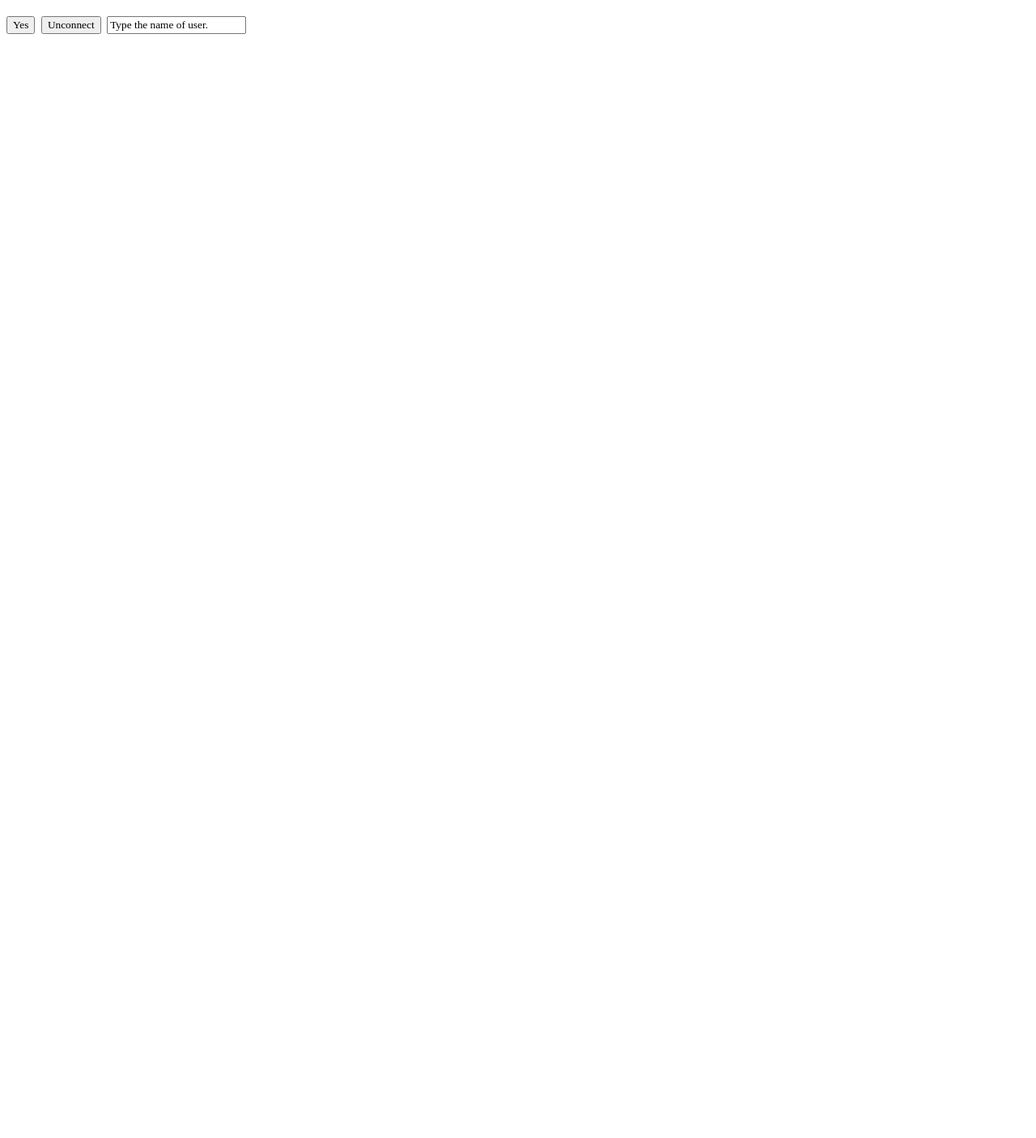
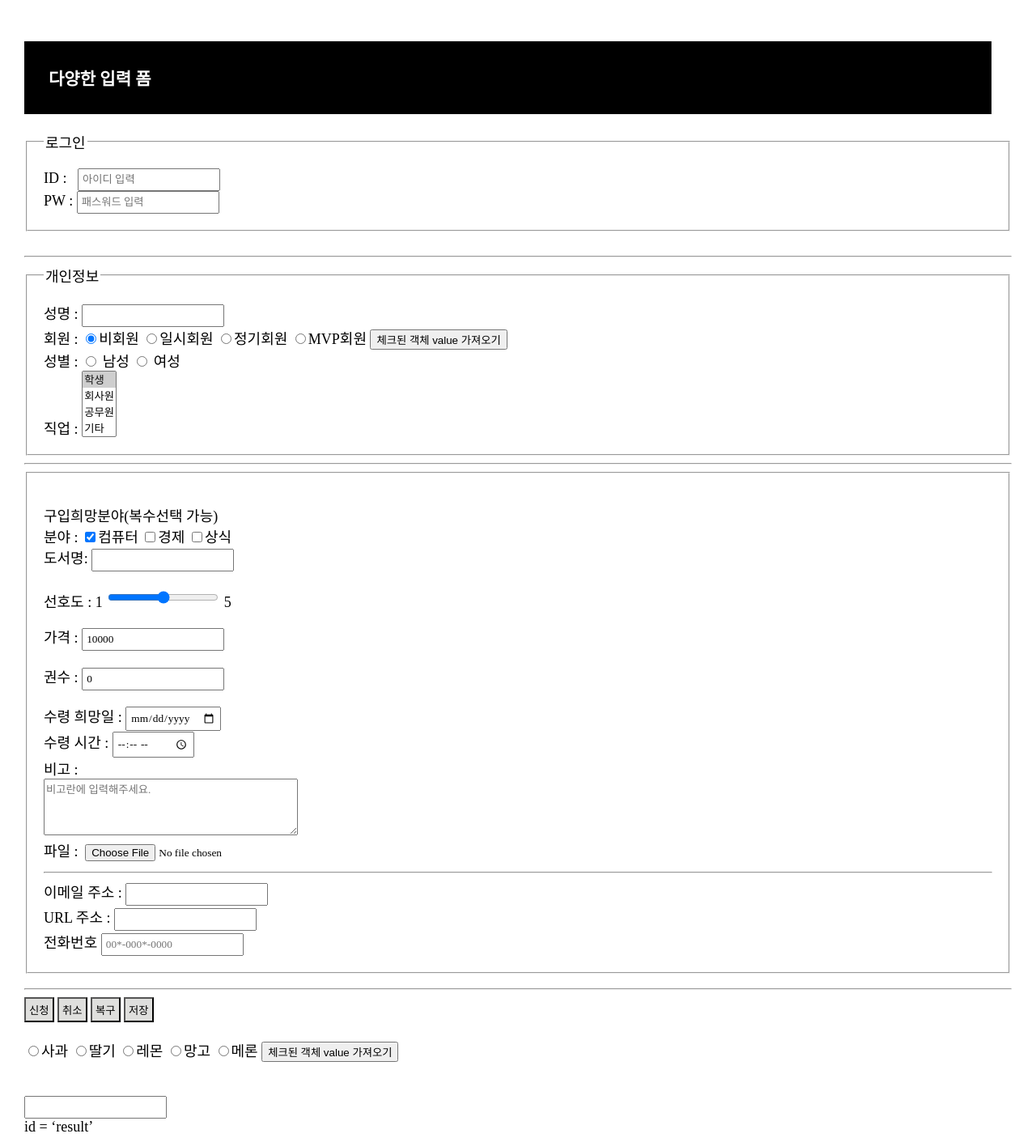
Before and after one commit to 0xcplus/example, a plain HTML site: page index.html in a window 1280 px wide. Shown: the whole page at 81% size. Before the commit the page ends 800 px from the top, so only its background shows below. Drawn offline with Linux system fonts and the light colour scheme.

Commit message:
ANYWAY THE SAME ONE, PROBABLY

```diff
--- a/index.html
+++ b/index.html
@@ -1,47 +1,157 @@
 <!DOCTYPE html>
 <html lang="en">
  <head>
-  <meta charset="UTF-8">
-  <style>
-	body
-	{
-	font-family:"noto sans KR";
-	font-size:30px;
-	}
+ 	<meta charset="UTF-8">
+ 	<style>
+		h3 { width:93%; padding:30px;
+		border : round;
+		background-color:black; color:white;}
 
-	input
-	{
-	font-family:"noto sans KR";
-	}
-  </style>
-  <title>CHAPTER 10</title>
+		body { font-family:"noto sans KR light"; font-size:18px;
+		margin:10px; padding:20px;}
+		form { font-family:"noto sans KR";}
+		option, textarea { font-family:"noto sans KR";}
+		input { font-family:"나눔고딕otf";
+		padding:4px;}
+		fieldset { padding:20px;}
+
+		#color { background-color:#dfdfdd; color:black;
+		transition:1s;}
+		#color:hover { background-color:gray; color:white;
+		transition:1s;}
+	</style>
+  <title>example</title>
  </head>
  <body>
- 	<input type="button" value="Yes"  onclick="alert('Hello World');">
-	<input type="button" value="Unconnect" ondblclick="Summon();">
+ 	<h3>다양한 입력 폼</h3>
+	<form method="get" action="form_app.js">
+	<fieldset>
+		<legend>로그인</legend>
+		<!--name : 집단을 대표하는 동시에, 이를 나타내는 값-->
+		ID :  &nbsp; <input type="text" name="ID" placeholder="아이디 입력"/><br>
+		PW : <input type="password" name="PW"placeholder="패스워드 입력"/>
+	</fieldset><br>
 
-	<input id="UserName" type="text" value="Type the name of user.">
 
-	<script type="text/javascript">
-		function Summon()
-		{
-			var a = prompt("server");
-			alert("A summoner has left the game : "+a+" server");
-			dom.value=a;
-		}
+	<hr>
+	<fieldset>
+		<legend>개인정보</legend>
+		성명 : <input type="text" name="person" /><br>
 
-		var dom = document.getElementById("UserName");
-		dom.onclick = Summon;
+		회원 : <input type="radio" name="member" value="non"  checked/>비회원
+				<input type="radio" name="member" value="temp" />일시회원 <!--같은 name 중 하나-->
+				<input type="radio" name="member" value="regl" />정기회원
+				<input type="radio" name="member" value="MVP" />MVP회원
+				<button onclick="test1()">체크된 객체 value 가져오기 </button><br>
 
-		/*
-		1. document.폼이름.위젯ID.value;
-		2. document.forms[index].위젯ID.vlaue;
-		3. document.forms[index].elements[index].vlaue;
-		*/
-	</script>
-	<!--
-	onclick, ondblclick
-	onload, onresize, onscroll
-	-->
- </body>
+
+		성별 : <input type="radio" name="sex" value="male" id="man"/>
+				<label for="man">남성</label>
+				<input type="radio" name="sex" value="female" id="woman"/>
+				<label for="woman">여성</label><br>
+				<!--name : 변수에 해당+데이터 저장, id : 고유 데이터 정보
+				label 입력 폼 사용 용이-->
+		직업 : <select name="job" size="4" multiple/>
+					<option value="stud"  selected>학생</option>
+					<option value="comp">회사원</option>
+					<option>공무원</option> <option>기타</option>
+					<p>ctrl+클릭을 통해 다중선택이 가능합니다.</p>
+				</select>
+	</fieldset><hr>
+	<fieldset>
+		<p>
+		구입희망분야(복수선택 가능)<br>
+		분야 : <input type="checkbox" name="books" value="" checked/>컴퓨터 <!--미리 선택-->
+				<input type="checkbox" name="books" value="" />경제
+				<input type="checkbox" name="books" value="" />상식<br>
+
+		도서명: <input type="text" list="book" />
+		<datalist id="book">
+			<option value="멀티미디어배움터" label="정규과정" />
+			<option value="인터넷배움터" label="LMS" />
+			<option value="컴퓨터와 IT기술의 이해" label="인터넷진흥원" />
+		</datalist><br>
+
+		<p>선호도 : 1 <input type="range" min="1" max="5" value="3"> 5</p>
+		<p>가격 : <input type="number" name="price" min="" step="100" value="10000"></p>
+		<p>권수 : <input type="number" name="num" min="0" step="1" value="0"></p>
+		수령 희망일 : <input type="date" name="last_date" min="2010-01-01"><br>
+		수령 시간 : <input type="time" name="time_from" min="07:00" max="18:00"><br>
+
+
+
+		비고 : <br>
+				<textarea name="comments" rows="4" cols="40" placeholder="비고란에 입력해주세요."></textarea><br>
+		파일 : <input type="file" name="myfile"/>
+
+		<hr>이메일 주소 : <input type="email" />
+		<br>URL 주소 : <input type="url" />
+		<br>전화번호
+		<input type="tel" placeholder="00*-000*-0000" pattern="[0-9]{2,3}-[0-9]{3,4}-[0-9]{4}"/>
+	</fieldset>
+
+				<!--pattern
+				[A-Za-z]{no} : no개 만큼의 영문자를 입력
+				[0-9]{no} : no개 만큼의 숫자를 입력
+				[A-Za-z0-9]{min, max} : 영문자&숫자를 min에서 max만큼의 글자 수 입력
+				[0,9]+ : 숫자를 1개 이상 입력-->
+
+		</p> <hr>
+				<input type="submit" value="신청" id="color"/>
+				<input type="submit" value="취소" id="color"/>
+				<input type="reset" value="복구" id="color"/> <!--초기화-->
+				<input type="button" value="저장" id="color" onClick="alert('입력값 확인완료. 임시저장하였습니다.')"/>
+				<input type="image" src="" width="80mm" alt="" />
+
+				<!--search.naver?where=nexearch&sm=top_hty&fbm=1&ie=utf8&query=안녕하세요
+				-->
+
+
+
+				<br><br>
+				<input type="radio" name="fruit" value="apple"/>사과
+				<input type="radio" name="fruit" value="strawberry"/>딸기
+				<input type="radio" name="fruit" value="lemon"/>레몬
+				<input type="radio" name="fruit" value="mango"/>망고
+				<input type="radio" name="fruit" value="melon"/>메론
+				<button onclick="test()">체크된 객체 value 가져오기 </button>
+
+
+		<br></br><br><input type="text" id="name" onkeyup='printName()'/>
+		<!--onkeyup : 이벤트 호출 함수; 키보드에 압력을 가했다 다시 돌려놓을 때-->
+			<div> id = ‘result’</div>
+
+		<script>
+			  function printName() {
+				const name = document.getElementById('name').value;
+				document.getElementById("result").innerText = name;
+			  }
+
+			   function test() {
+					var obj_length = document.getElementsByName("fruit").length;
+
+					for (var i=0; i<obj_length; i++)
+					{
+						if (document.getElementsByName("fruit")[i].checked == true)
+						{
+							alert(document.getElementsByName("fruit")[i].value);
+						}
+					}
+				}
+
+				 function test1() {
+					var obj_length = document.getElementsByName("member").length;
+
+					for (var i=0; i<obj_length; i++)
+					{
+						if (document.getElementsByName("member")[i].checked == true)
+						{
+							alert(document.getElementsByName("member")[i].value);
+						}
+					}
+				}
+		</script>
+
+		<!--동적 이벤트-->
+ </form></body>
 </html>
```
